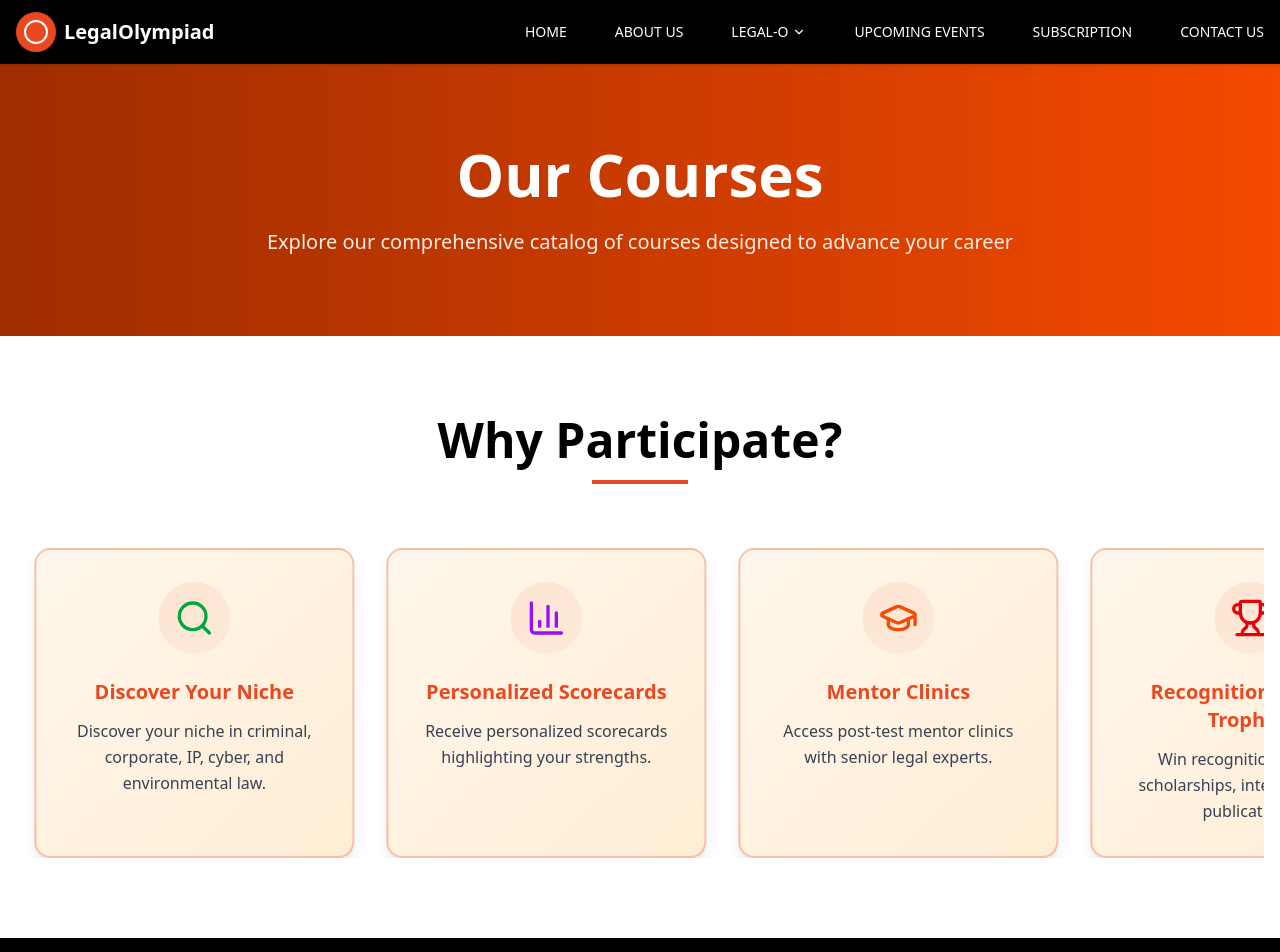
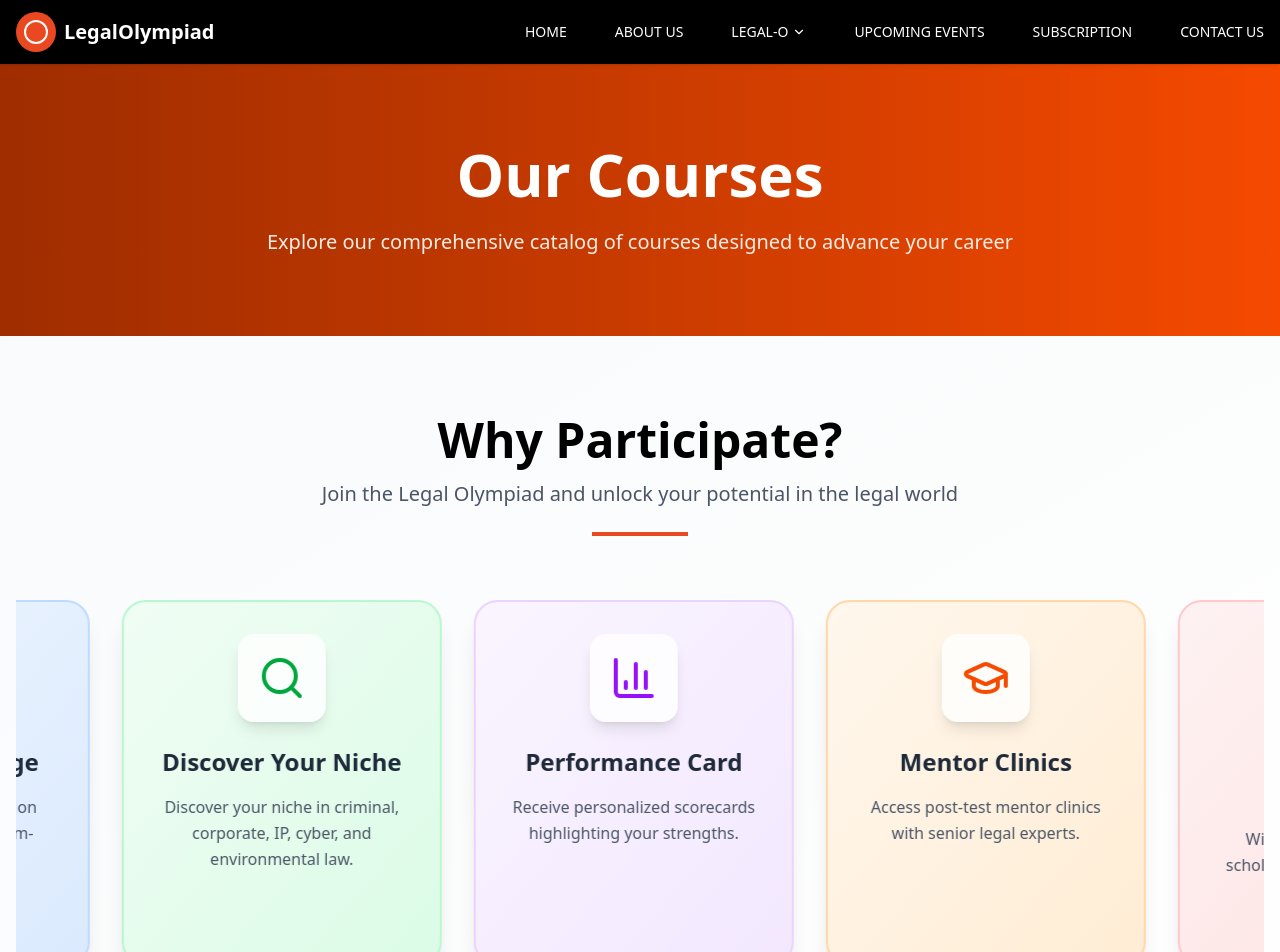
Before and after one commit to ajaysaraswat/LegalOlympiad-Website, a React (Vite) app in the folder frontend/: page /courses in a window 1280 px wide. Shown: the top 952 px of the page. Built offline with nearby package versions, Linux system fonts and the light colour scheme.

Commit message:
crads heading

```diff
--- a/frontend/src/components/CategoriesSection.jsx
+++ b/frontend/src/components/CategoriesSection.jsx
@@ -13,11 +13,13 @@ import {
 
 const whyParticipate = [
   {
-    title: "Bridge Knowledge & Passion",
+    title: "Bridge Knowledge",
     description:
       "Bridge knowledge & passion through real legal problem-solving.",
     icon: Scale,
     color: "text-blue-600",
+    bgGradient: "from-blue-50 to-blue-100",
+    borderColor: "border-blue-200",
   },
   {
     title: "Discover Your Niche",
@@ -25,25 +27,33 @@ const whyParticipate = [
       "Discover your niche in criminal, corporate, IP, cyber, and environmental law.",
     icon: Search,
     color: "text-green-600",
+    bgGradient: "from-green-50 to-green-100",
+    borderColor: "border-green-200",
   },
   {
-    title: "Personalized Scorecards",
+    title: "Performance Card",
     description: "Receive personalized scorecards highlighting your strengths.",
     icon: BarChart3,
     color: "text-purple-600",
+    bgGradient: "from-purple-50 to-purple-100",
+    borderColor: "border-purple-200",
   },
   {
     title: "Mentor Clinics",
     description: "Access post-test mentor clinics with senior legal experts.",
     icon: GraduationCap,
     color: "text-orange-600",
+    bgGradient: "from-orange-50 to-orange-100",
+    borderColor: "border-orange-200",
   },
   {
-    title: "Recognition Beyond Trophies",
+    title: "Recognition Trophies",
     description:
       "Win recognition through scholarships, internships, and publications.",
     icon: Trophy,
     color: "text-red-600",
+    bgGradient: "from-red-50 to-red-100",
+    borderColor: "border-red-200",
   },
 ];
 
@@ -60,48 +70,56 @@ const CategoriesSection = () => {
               transform: translateX(-50%);
             }
           }
+
+          .scroll-container {
+            animation: scroll 40s linear infinite;
+            width: fit-content;
+          }
+
+          .scroll-container:hover {
+            animation-play-state: paused;
+          }
         `}
       </style>
-      <section className="py-12 sm:py-16 md:py-20 bg-white overflow-hidden">
+      <section className="py-12 sm:py-16 md:py-20 bg-gradient-to-br from-gray-50 to-white overflow-hidden">
         <div className="container mx-auto px-4">
           <div className="text-center mb-12 sm:mb-16">
             <h2 className="text-2xl sm:text-3xl md:text-4xl lg:text-5xl font-bold text-black mb-3 sm:mb-4">
               Why Participate?
             </h2>
+            <p className="text-lg sm:text-xl text-gray-600 mb-6 max-w-3xl mx-auto">
+              Join the Legal Olympiad and unlock your potential in the legal
+              world
+            </p>
             <div className="w-16 sm:w-24 h-1 bg-[#ea4820] mx-auto mt-3 sm:mt-4"></div>
           </div>
 
           {/* Infinite scrolling container */}
           <div className="relative overflow-hidden">
-            <div
-              className="flex"
-              style={{
-                animation: "scroll 30s linear infinite",
-                width: "fit-content",
-              }}
-            >
+            <div className="scroll-container flex">
               {/* First set of cards */}
               {whyParticipate.map((item, index) => {
                 const IconComponent = item.icon;
                 return (
                   <div
                     key={`first-${item.title}`}
-                    className="flex-shrink-0 w-64 sm:w-80 mx-2 sm:mx-4 bg-gradient-to-br from-orange-50 to-orange-100 border-2 border-[#ea4820]/30 rounded-2xl p-6 sm:p-8 flex flex-col items-center text-center shadow-lg hover:shadow-2xl transition-all duration-500 group hover:border-[#ea4820]/50 hover:scale-105"
+                    className={`flex-shrink-0 w-72 sm:w-80 mx-3 sm:mx-4 bg-gradient-to-br ${item.bgGradient} border-2 ${item.borderColor} rounded-3xl p-6 sm:p-8 flex flex-col items-center text-center shadow-xl hover:shadow-2xl transition-all duration-500 group hover:scale-105 hover:border-opacity-60 backdrop-blur-sm`}
                   >
                     <div
-                      className={`mb-4 sm:mb-6 p-4 rounded-full bg-gradient-to-br from-[#ea4820]/10 to-[#ea4820]/5 group-hover:from-[#ea4820]/20 group-hover:to-[#ea4820]/10 transition-all duration-300`}
+                      className={`mb-6 p-5 rounded-2xl bg-white/80 shadow-lg group-hover:shadow-xl transition-all duration-300 group-hover:scale-110`}
                     >
                       <IconComponent
-                        size={40}
+                        size={48}
                         className={`${item.color} group-hover:scale-110 transition-transform duration-300`}
                       />
                     </div>
-                    <h3 className="text-lg sm:text-xl font-bold text-[#ea4820] mb-3 group-hover:text-[#ea4820]/80 transition-colors">
+                    <h3 className="text-xl sm:text-2xl font-bold text-gray-800 mb-4 group-hover:text-[#ea4820] transition-colors duration-300">
                       {item.title}
                     </h3>
-                    <p className="text-sm sm:text-base text-gray-700 leading-relaxed">
+                    <p className="text-sm sm:text-base text-gray-600 leading-relaxed group-hover:text-gray-700 transition-colors duration-300">
                       {item.description}
                     </p>
+                    <div className="mt-6 w-12 h-1 bg-gradient-to-r from-transparent via-[#ea4820] to-transparent opacity-0 group-hover:opacity-100 transition-all duration-300"></div>
                   </div>
                 );
               })}
@@ -112,26 +130,34 @@ const CategoriesSection = () => {
                 return (
                   <div
                     key={`second-${item.title}`}
-                    className="flex-shrink-0 w-64 sm:w-80 mx-2 sm:mx-4 bg-gradient-to-br from-orange-50 to-orange-100 border-2 border-[#ea4820]/30 rounded-2xl p-6 sm:p-8 flex flex-col items-center text-center shadow-lg hover:shadow-2xl transition-all duration-500 group hover:border-[#ea4820]/50 hover:scale-105"
+                    className={`flex-shrink-0 w-72 sm:w-80 mx-3 sm:mx-4 bg-gradient-to-br ${item.bgGradient} border-2 ${item.borderColor} rounded-3xl p-6 sm:p-8 flex flex-col items-center text-center shadow-xl hover:shadow-2xl transition-all duration-500 group hover:scale-105 hover:border-opacity-60 backdrop-blur-sm`}
                   >
                     <div
-                      className={`mb-4 sm:mb-6 p-4 rounded-full bg-gradient-to-br from-[#ea4820]/10 to-[#ea4820]/5 group-hover:from-[#ea4820]/20 group-hover:to-[#ea4820]/10 transition-all duration-300`}
+                      className={`mb-6 p-5 rounded-2xl bg-white/80 shadow-lg group-hover:shadow-xl transition-all duration-300 group-hover:scale-110`}
                     >
                       <IconComponent
-                        size={40}
+                        size={48}
                         className={`${item.color} group-hover:scale-110 transition-transform duration-300`}
                       />
                     </div>
-                    <h3 className="text-lg sm:text-xl font-bold text-[#ea4820] mb-3 group-hover:text-[#ea4820]/80 transition-colors">
+                    <h3 className="text-xl sm:text-2xl font-bold text-gray-800 mb-4 group-hover:text-[#ea4820] transition-colors duration-300">
                       {item.title}
                     </h3>
-                    <p className="text-sm sm:text-base text-gray-700 leading-relaxed">
+                    <p className="text-sm sm:text-base text-gray-600 leading-relaxed group-hover:text-gray-700 transition-colors duration-300">
                       {item.description}
                     </p>
+                    <div className="mt-6 w-12 h-1 bg-gradient-to-r from-transparent via-[#ea4820] to-transparent opacity-0 group-hover:opacity-100 transition-all duration-300"></div>
                   </div>
                 );
               })}
             </div>
+          </div>
+
+          {/* Scroll indicator */}
+          <div className="text-center mt-8">
+            <p className="text-sm text-gray-500 italic">
+              Hover to pause • Scroll to explore more
+            </p>
           </div>
         </div>
       </section>
```
